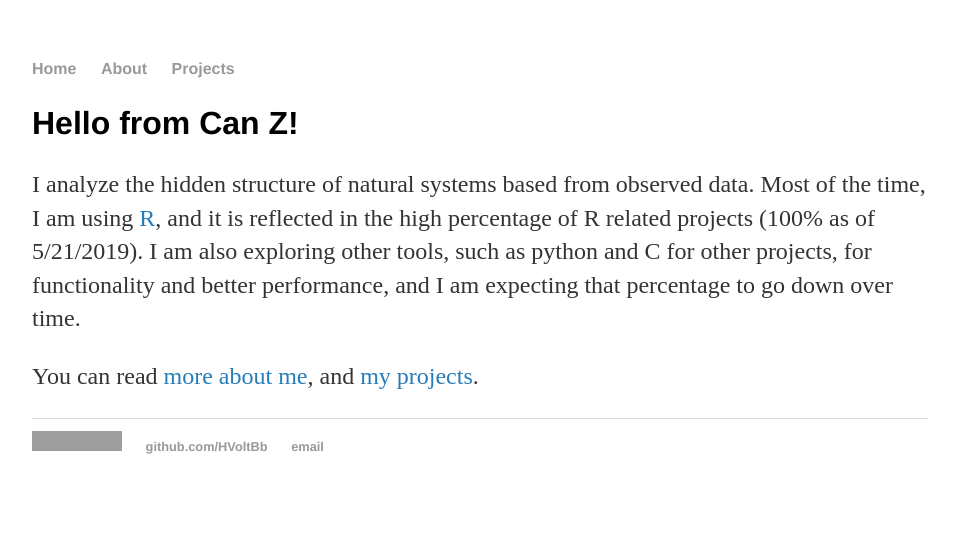
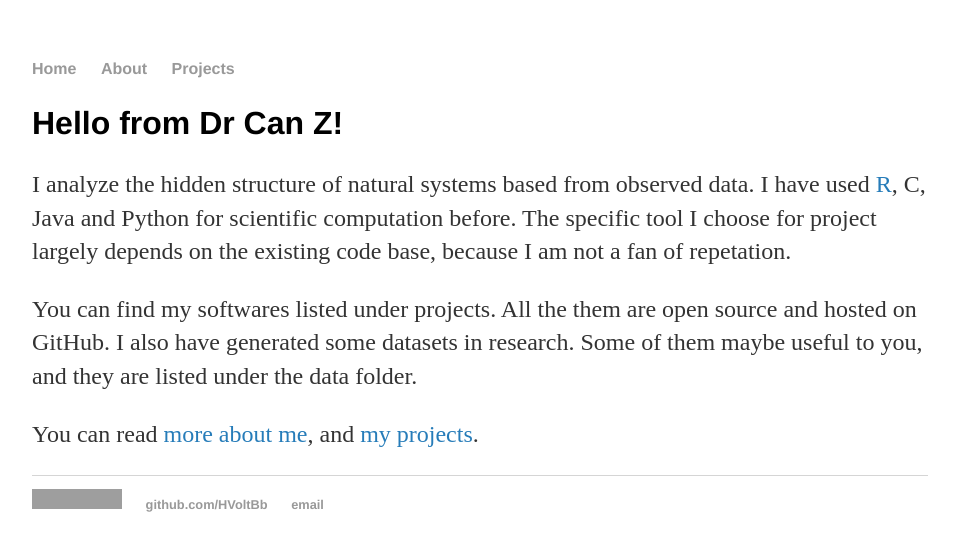
Before and after one commit to HVoltBb/HVoltBb.github.io, a Jekyll site: the page built from index.html, in a window 1280 px wide. Shown: the top 551 px of the page, without its empty margins (160-1116 px from the left). Built offline with Jekyll 4.4.1, drawn with Linux system fonts in a browser that asks for light colours; grey boxes are pictures that could not be loaded.

Commit message:
Update index.html

```diff
--- a/index.html
+++ b/index.html
@@ -3,7 +3,8 @@ layout: default
 title: Can Z
 ---
 <div class="blurb">
-        		<h2>Hello from Can Z!</h2>
-				<p>I analyze the hidden structure of natural systems based from observed data. Most of the time, I am using <a href="https://www.r-project.org">R</a>, and it is reflected in the high percentage of R related projects (100% as of 5/21/2019). I am also exploring other tools, such as python and C for other projects, for functionality and better performance, and I am expecting that percentage to go down over time.</p>
+        		<h2>Hello from Dr Can Z!</h2>
+				<p>I analyze the hidden structure of natural systems based from observed data. I have used <a href="https://www.r-project.org">R</a>, C, Java and Python for scientific computation before. The specific tool I choose for project largely depends on the existing code base, because I am not a fan of repetation.</p>
+				<p>You can find my softwares listed under projects. All the them are open source and hosted on GitHub. I also have generated some datasets in research. Some of them maybe useful to you, and they are listed under the data folder.</p>
 				<p>You can read <a href="/about">more about me</a>, and <a href="/projects">my projects</a>.</p>
 </div>
```
